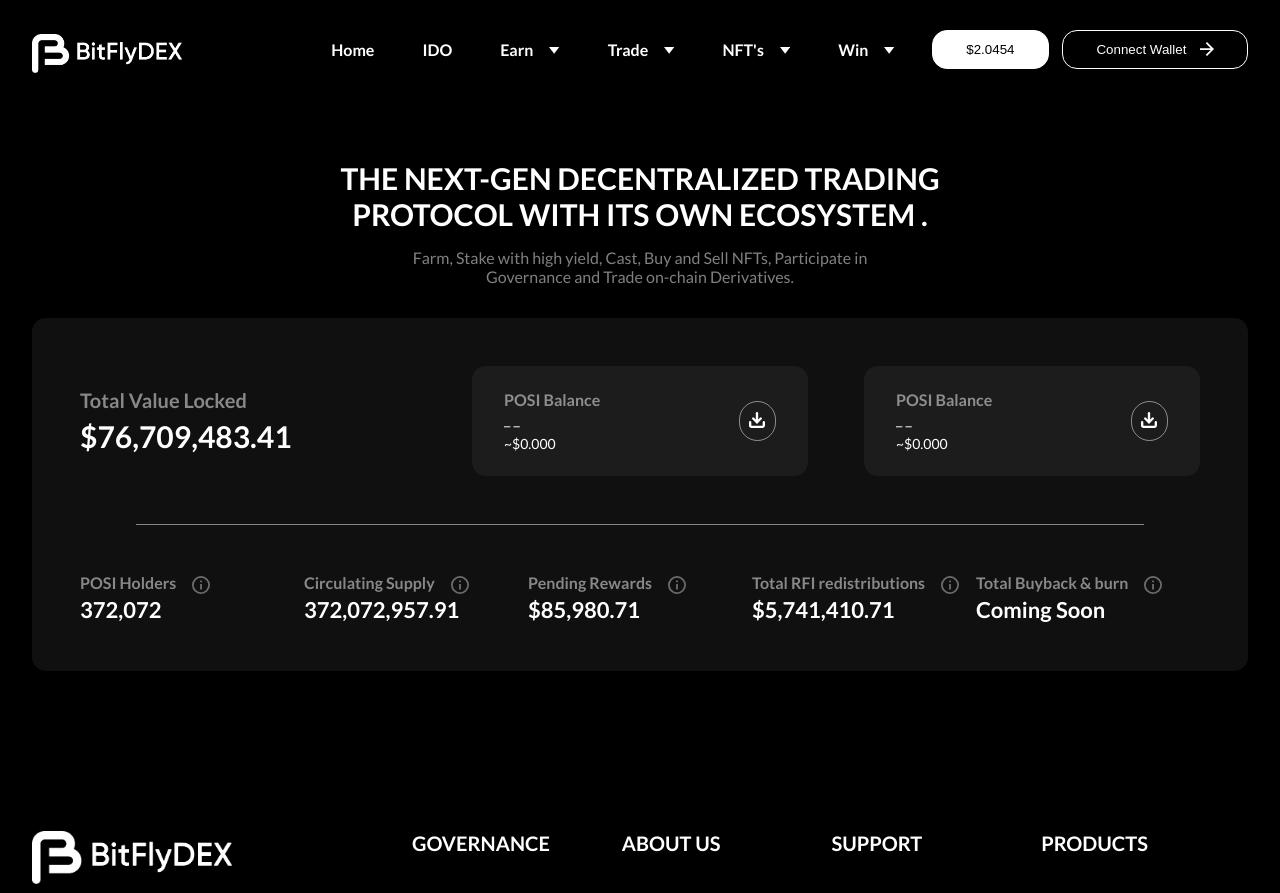
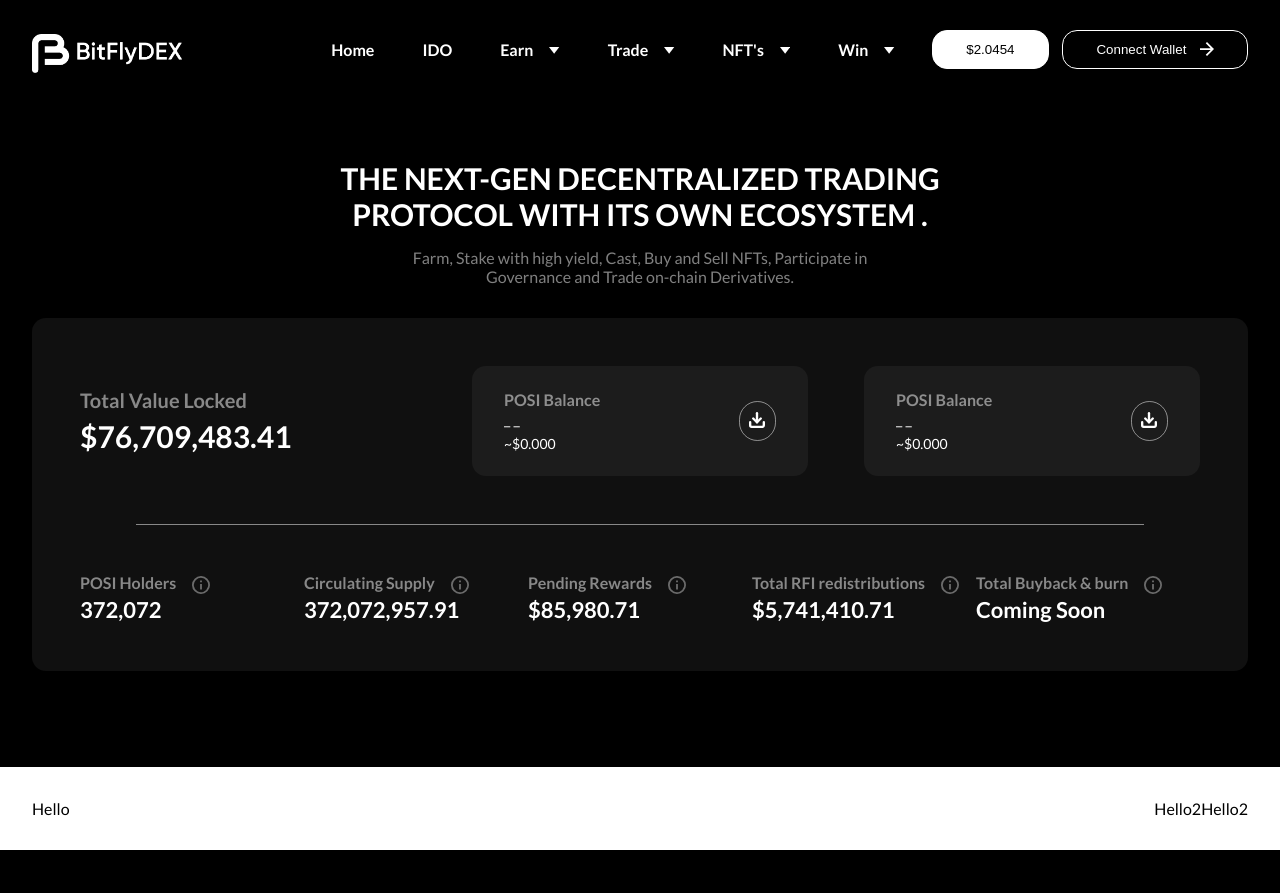
Before and after one commit to MehfoozurRehman/BitFlyDEX, a React (Vite) app: page /decentralized-trading in a window 1280 px wide. Shown: the top 893 px of the page. Built offline with nearby package versions, Linux system fonts and the light colour scheme.

Commit message:
partially done cards

```diff
--- a/src/screens/DecentralizedTrading.jsx
+++ b/src/screens/DecentralizedTrading.jsx
@@ -117,8 +117,25 @@
   );
 }
 
+function StackTokenCard() {
+  return (
+    <div className="decentralized__trading__sub__cards__wrapper__left__card">
+      Hello
+    </div>
+  );
+}
+
+function NFTCard() {
+  return (
+    <div className="decentralized__trading__sub__cards__wrapper__left__card">
+      Hello2
+    </div>
+  );
+}
+
 export default function DecentralizedTrading() {
   return (
+    <>
       <div className="decentralized__trading__main__container">
         <div className="decentralized__trading__main__container__heading">
           The Next-Gen Decentralized Trading Protocol with its own Ecosystem .
@@ -157,5 +174,15 @@
           </div>
         </div>
       </div>
+      <div className="decentralized__trading__sub__cards__wrapper">
+        <div className="decentralized__trading__sub__cards__wrapper__left">
+          <StackTokenCard />
+        </div>
+        <div className="decentralized__trading__sub__cards__wrapper__right">
+          <NFTCard />
+          <NFTCard />
+        </div>
+      </div>
+    </>
   );
 }
--- a/src/styles/decentralizedTrading.scss
+++ b/src/styles/decentralizedTrading.scss
@@ -161,6 +161,21 @@
   font-weight: 600;
   margin-top: 0.2em;
 }
+.decentralized__trading__sub__cards__wrapper {
+  width: 100%;
+  max-width: 1440px;
+  height: fit-content;
+  padding: 2em;
+  background: #ffffff;
+  display: flex;
+  justify-content: space-between;
+  align-items: center;
+}
+.decentralized__trading__sub__cards__wrapper__right {
+  display: flex;
+  justify-content: space-between;
+  align-items: center;
+}
 @media (max-width: 1200px) {
   .decentralized__trading__main__container__footer__col {
     width: 33%;
```
Lines whose indentation alone changed are shown as unchanged.
